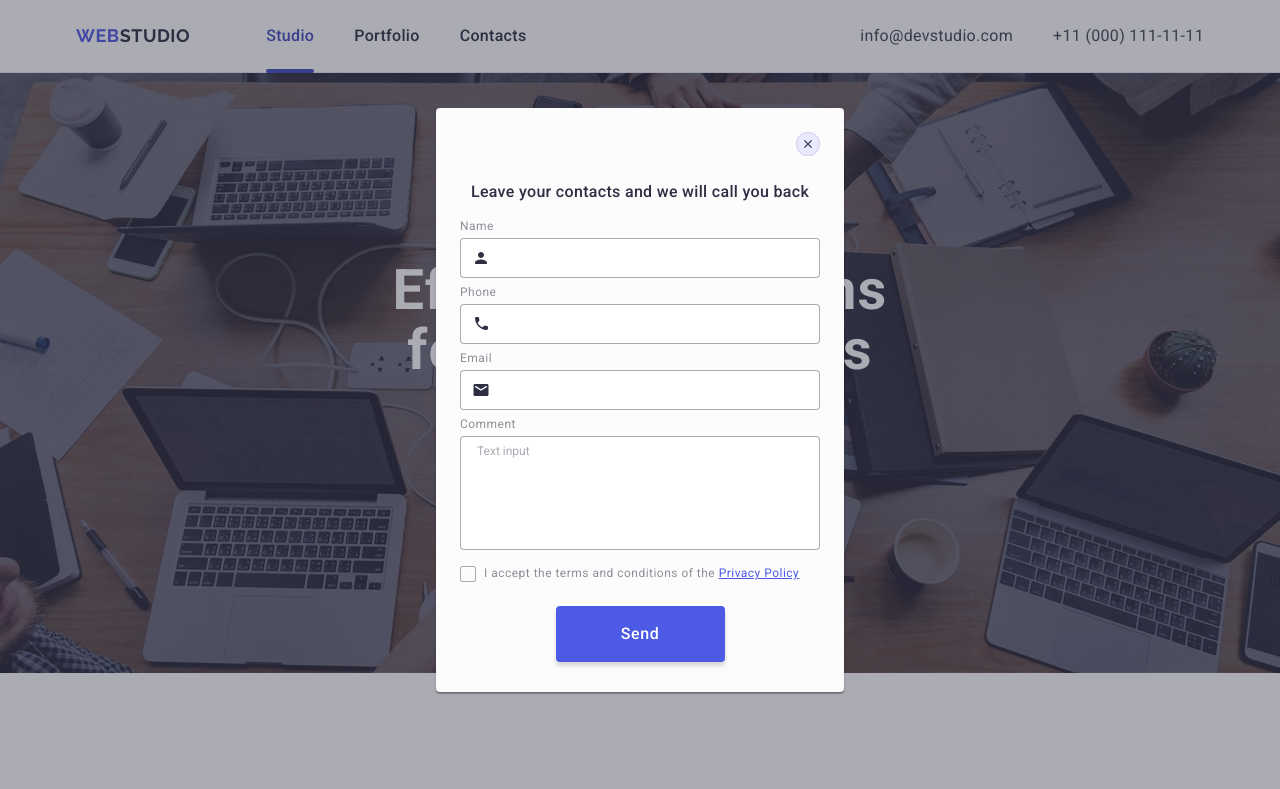
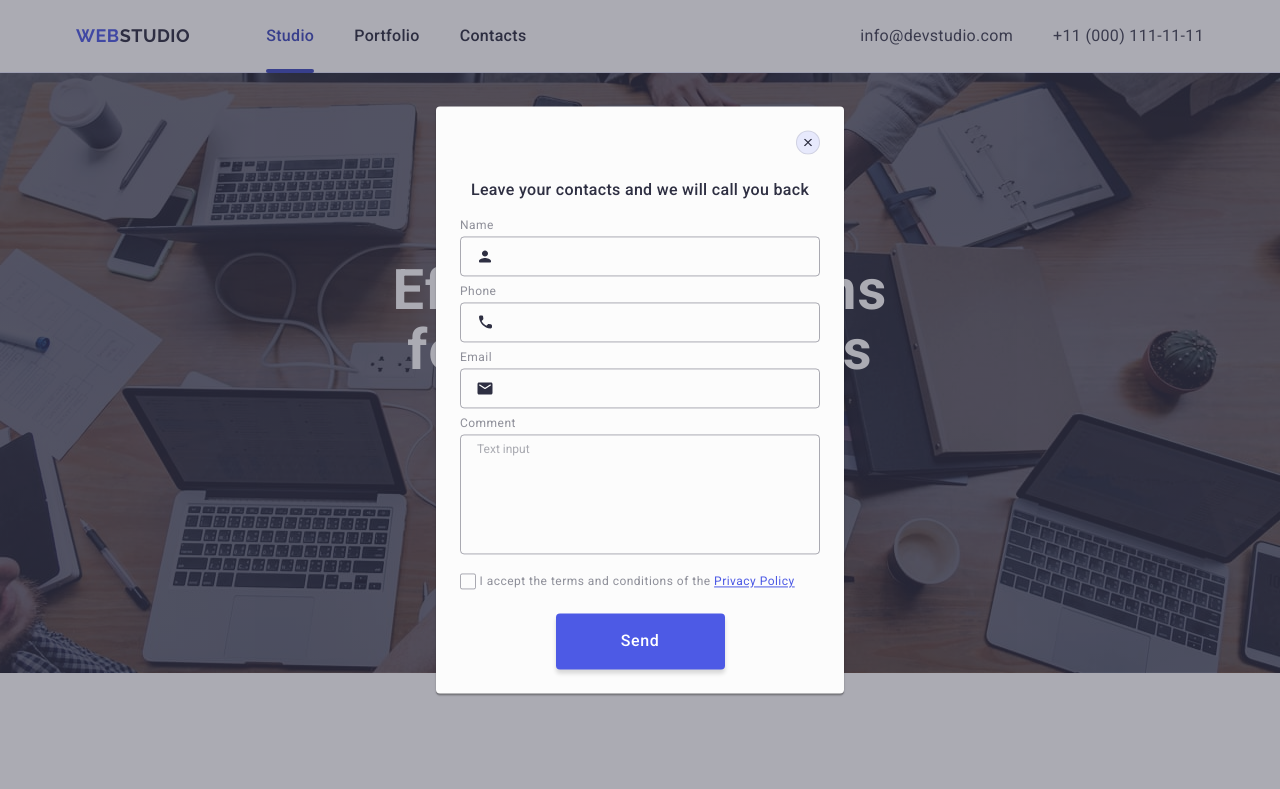
Before and after one commit to yuliiayarova/goit-markup-hw-05, a plain HTML site: page index.html in a window 1280 px wide. Shown: the top 789 px of the page. Drawn offline with nearby package versions, Linux system fonts and the light colour scheme.

Commit message:
update html and css

```diff
--- a/css/styles.css
+++ b/css/styles.css
@@ -173,7 +173,7 @@ button {
 
 .form {
   font-size: 12px;
-  line-height: 1.16;
+  line-height: 1.17;
   letter-spacing: 0.04em;
   font-weight: 400;
   color: #8e8f99;
@@ -494,9 +494,17 @@ button {
   height: auto;
   border: 1px solid #ffffff;
   border-radius: 4px;
+  line-height: 2;
+  letter-spacing: 0.04em;
   padding: 8px 16px;
   background-color: transparent;
+  color: #ffffff;
+  box-shadow: 0px 4px 4px rgba(0, 0, 0, 0.15);
   transition: border-color 250ms cubic-bezier(0.4, 0, 0.2, 1);
+}
+
+.email-input::placeholder {
+  color: #ffffff;
 }
 
 .email-input:focus {
@@ -512,8 +520,6 @@ button {
   display: flex;
   align-items: center;
   justify-content: center;
-  gap: 16px;
-  transition: background-color 250ms cubic-bezier (0.4, 0, 0.2, 1);
 }
 
 .email-button:hover {
@@ -522,6 +528,7 @@ button {
 
 .send-icon {
   fill: #ffffff;
+  margin-left: 16px;
 }
 
 /* Modal */
@@ -555,38 +562,49 @@ button {
     0px 1px 3px 0px rgba(0, 0, 0, 0.12), 0px 2px 1px 0px rgba(0, 0, 0, 0.2);
   max-width: 408px;
   width: 100%;
-  max-height: 584px;
-  height: 100%;
-  padding: 24px;
+  min-height: 584px;
+  padding: 72px 24px 24px 24px;
   border-radius: 4px;
   overflow-y: auto;
-}
-
-.modal-btn {
-  display: flex;
-  justify-content: flex-end;
-  margin-bottom: 24px;
+  position: absolute;
+  top: 50%;
+  left: 50%;
+  transform: translate(-50%, -50%);
+  transition: transform 250ms cubic-bezier(0.4, 0, 0.2, 1);
 }
 
 .modal-btn-close {
+  position: absolute;
+  top: 24px;
+  right: 24px;
   border-radius: 50%;
   width: 24px;
   height: 24px;
-  background-color: rgba(231, 233, 252, 1);
+  background-color: #e7e9fc;
   border: 1px solid rgba(0, 0, 0, 0.1);
+  padding: 0;
   fill: #2e2f42;
   display: flex;
   justify-content: center;
   align-items: center;
   cursor: pointer;
   transition: background-color 250ms cubic-bezier(0.4, 0, 0.2, 1),
-    border 250ms cubic-bezier(0.4, 0, 0.2, 1),
-    fill 250ms cubic-bezier(0.4, 0, 0.2, 1);
+    border 250ms cubic-bezier(0.4, 0, 0.2, 1);
 }
 
-.modal-btn-close:hover {
+.modal-btn-close:hover,
+.modal-btn-close:focus {
   background-color: #404bbf;
-  border: #404bbf;
+  border: none;
+}
+
+.btn-close-icon {
+  fill: #2e2f42;
+  transition: fill 250ms cubic-bezier(0.4, 0, 0.2, 1);
+}
+
+.modal-btn-close:hover .btn-close-icon,
+.modal-btn-close:focus .btn-close-icon {
   fill: #ffffff;
 }
 
@@ -599,15 +617,13 @@ button {
 
 /* Modal-form */
 
-.form-label {
-  display: flex;
-  flex-direction: column;
-  gap: 4px;
+.form-group {
   margin-bottom: 8px;
 }
 
-.label-textarea {
-  margin-bottom: 16px;
+.form-label {
+  display: block;
+  margin-bottom: 4px;
 }
 
 .form-field {
@@ -618,38 +634,43 @@ button {
   fill: #4d5ae5;
 }
 
+.form-input,
+.form-textarea {
+  padding: 8px 16px;
+  border: 1px solid rgba(46, 47, 66, 0.4);
+  border-radius: 4px;
+  width: 100%;
+  background-color: transparent;
+  outline: transparent;
+  transition: border-color 250ms cubic-bezier(0.4, 0, 0.2, 1);
+}
+
+.form-input {
+  height: 40px;
+  padding-left: 38px;
+}
+
 .form-icon {
   fill: #2e2f42;
   position: absolute;
-  left: 12px;
+  left: 16px;
   top: 50%;
   transform: translateY(-50%);
   pointer-events: none;
   transition: fill 250ms cubic-bezier(0.4, 0, 0.2, 1);
 }
 
-.form-input,
-.form-textarea {
-  padding: 8px 16px;
-  border: 1px solid #2e2f4266;
-  border-radius: 4px;
-  width: 100%;
-  transition: border-color 250ms cubic-bezier(0.4, 0, 0.2, 1);
-}
-
-.form-input {
-  min-height: 40px;
-  height: auto;
-  padding-left: 34px;
-}
 .form-input:focus,
 .form-textarea:focus {
   border-color: #4d5ae5;
-  padding-left: 38px;
-  outline: none;
+}
+
+.form-group-textarea {
+  margin-bottom: 16px;
 }
 
 .form-textarea {
+  height: 120px;
   resize: none;
 }
 
@@ -657,11 +678,7 @@ button {
   color: #2e2f4266;
 }
 
-.form-terms {
-  display: flex;
-  align-items: center;
-  gap: 8px;
-  cursor: pointer;
+.form-group-checkbox {
   margin-bottom: 24px;
 }
 
@@ -670,29 +687,23 @@ button {
   height: 16px;
   border: 1px solid #2e2f4266;
   border-radius: 2px;
-  display: flex;
+  display: inline-flex;
   justify-content: center;
   align-items: center;
+  fill: transparent;
+  cursor: pointer;
   transition: background-color 250ms cubic-bezier(0.4, 0, 0.2, 1),
-    border-color 250ms cubic-bezier(0.4, 0, 0.2, 1);
+    border-color 250ms cubic-bezier(0.4, 0, 0.2, 1),
+    fill 250ms cubic-bezier(0.4, 0, 0.2, 1);
 }
 
-.checkbox-icon {
-  fill: none;
-  transition: fill 250ms cubic-bezier(0.4, 0, 0.2, 1);
-}
-
-.checkbox-input:checked + .checkbox {
+.checkbox-input:checked + .checkbox-label .checkbox {
   background-color: #404bbf;
-  border-color: #404bbf;
-}
-
-.checkbox-input:checked + .checkbox .checkbox-icon {
+  border: none;
   fill: #f4f4fd;
 }
 
 .form-terms-link {
   color: #4d5ae5;
   text-decoration: underline;
-  text-transform: capitalize;
 }
--- a/index.html
+++ b/index.html
@@ -493,69 +493,85 @@
 
     <div class="modal-overlay is-open">
       <div class="modal">
-        <div class="modal-btn">
         <button class="modal-btn-close" type="button">
-            <svg width="8" height="8">
+          <svg class="btn-close-icon" width="8" height="8">
             <use href="./images/icons.svg#icon-close"></use>
           </svg>
         </button>
-        </div>
         <p class="modal-text">Leave your contacts and we will call you back</p>
         <form class="modal-form form" name="modal-form" autocomplete="off">
-          <label class="form-label"
-            >Name
+          <div class="form-group">
+            <label class="form-label" for="user-name"> Name</label>
             <div class="form-field">
+              <input
+                class="form-input"
+                type="text"
+                name="user-name"
+                id="user-name"
+              />
               <svg class="form-icon" width="18" height="24">
                 <use href="./images/icons.svg#icon-user"></use>
               </svg>
-              <input class="form-input" type="text" name="user-name" />
             </div>
-          </label>
-          <label class="form-label"
-            >Phone
+          </div>
+
+          <div class="form-group">
+            <label class="form-label" for="user-tel">Phone</label>
             <div class="form-field">
+              <input
+                class="form-input"
+                type="tel"
+                name="user-tel"
+                id="user-tel"
+              />
               <svg class="form-icon" width="18" height="24">
                 <use href="./images/icons.svg#icon-phone"></use>
               </svg>
-              <input class="form-input" type="tel" name="phone" />
             </div>
-          </label>
-          <label class="form-label"
-            >Email
+          </div>
+
+          <div class="form-group">
+            <label class="form-label" for="user-email">Email</label>
             <div class="form-field">
+              <input
+                class="form-input"
+                type="email"
+                name="user-email"
+                id="user-email"
+              />
               <svg class="form-icon" width="18" height="24">
                 <use href="./images/icons.svg#icon-email"></use>
               </svg>
-              <input class="form-input" type="email" name="email" />
             </div>
-          </label>
-          <label class="form-label label-textarea"
-            >Comment
+          </div>
+          <div class="form-group-textarea">
+            <label class="form-label" for="user-comment">Comment</label>
             <textarea
               class="form-textarea"
-              name="comment"
-              rows="7"
+              name="user-comment"
+              id="user-comment"
               placeholder="Text input"
             ></textarea>
-          </label>
+          </div>
 
-          <label class="form-terms"
-            ><input
+          <div class="form-group-checkbox">
+            <input
               class="checkbox-input visually-hidden"
               type="checkbox"
-              name="terms"
-              value="terms"
+              name="user-privacy"
+              id="user-privacy"
+              value="true"
             />
+            <label class="checkbox-label" for="user-privacy">
               <span class="checkbox">
                 <svg class="checkbox-icon" width="10" height="8">
                   <use href="./images/icons.svg#icon-click"></use>
                 </svg>
               </span>
-            <span>
               I accept the terms and conditions of the
               <a class="form-terms-link" href="">Privacy Policy</a>
-            </span>
             </label>
+          </div>
           <button class="button" type="submit">Send</button>
         </form>
       </div>
```
Lines whose indentation alone changed are shown as unchanged.
